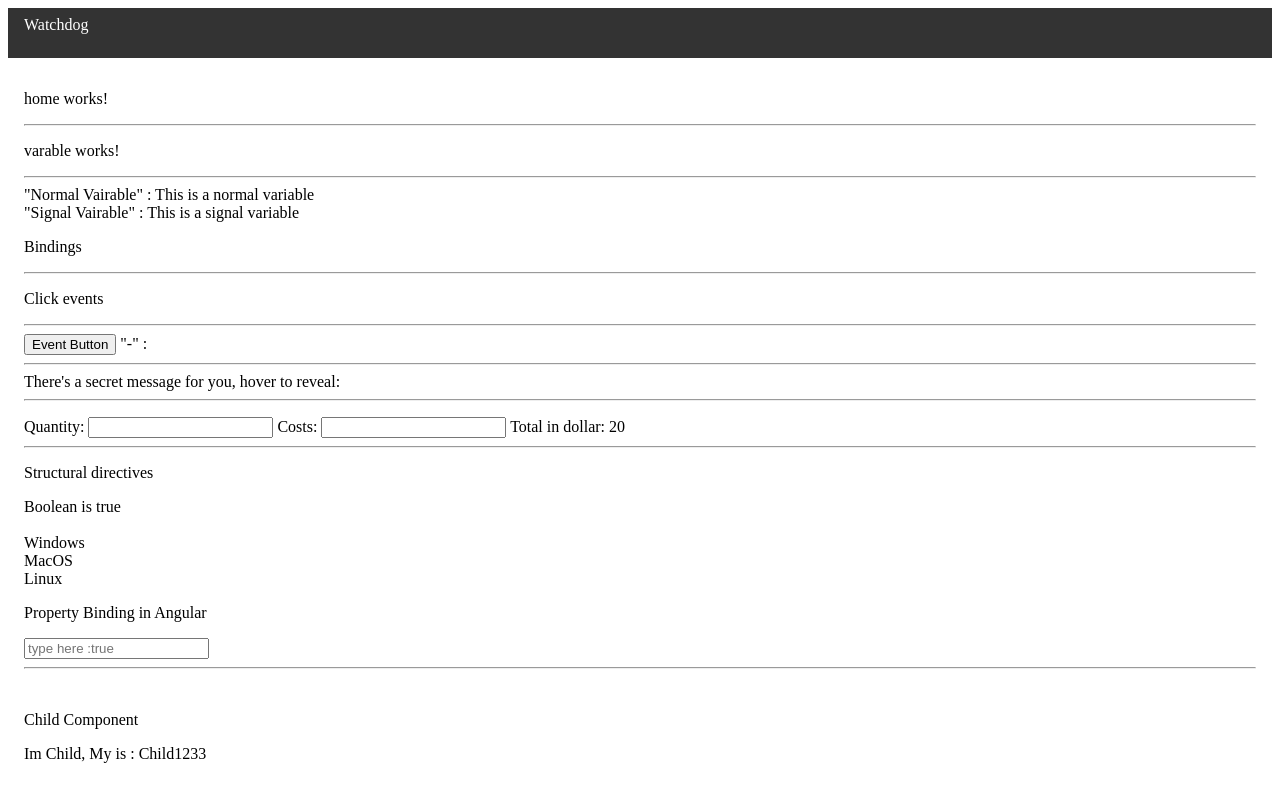
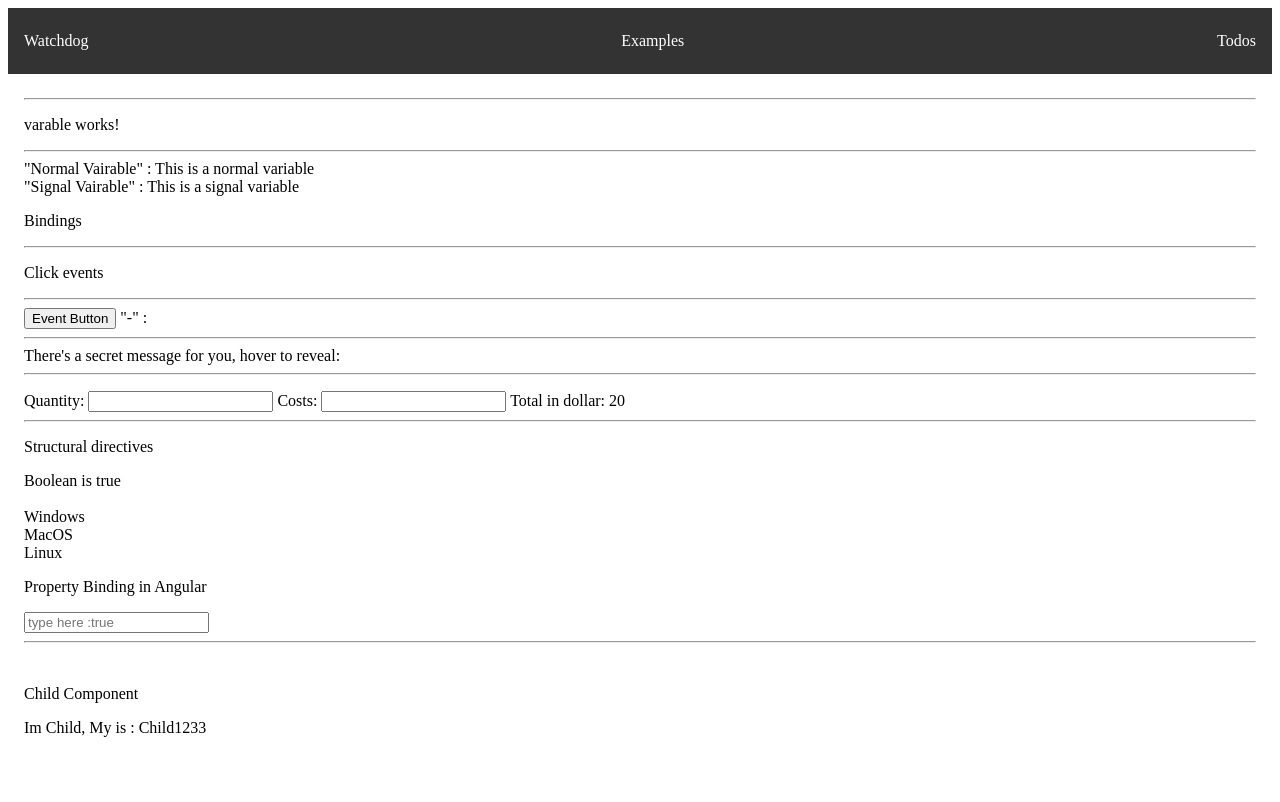
Before and after one commit to ushanperera/WatchDogClient, an Angular app: page /examples in a window 1280 px wide. Before the commit this address led to /. Built offline with nearby package versions, Linux system fonts and the light colour scheme.

Commit message:
routing added

```diff
--- a/src/app/app.component.html
+++ b/src/app/app.component.html
@@ -1,7 +1,7 @@
-<router-outlet />
 <app-header />
 <main>
-  <app-home />
-  <app-varable />
+  <router-outlet />
+  <!-- <app-home /> -->
+  <!-- <app-varable />  -->
   <app-form-template />
 </main>
--- a/src/app/app.routes.ts
+++ b/src/app/app.routes.ts
@@ -1,3 +1,24 @@
 import { Routes } from '@angular/router';
 
-export const routes: Routes = [];
+export const routes: Routes = [
+    {
+        path: '',
+        pathMatch: 'full',
+        loadComponent: () => {
+          return import('./home/home.component').then((m) => m.HomeComponent);
+        },
+      },
+      {
+        path: 'todos',
+        loadComponent: () => {
+          return import('./todos/todos.component').then((m) => m.TodosComponent);
+        },
+      },
+      {
+        path: 'examples',
+        loadComponent: () => {
+          return import('./component/example/varable/varable.component').then((m) => m.VarableComponent);
+        },
+      },
+
+];
--- a/src/app/component/header/header.component.html
+++ b/src/app/component/header/header.component.html
@@ -1,8 +1,11 @@
-<header>
+  <header>
     <nav>
-        Watchdog
+      <span routerLink="/">Watchdog</span>
       <ul>
-        <!-- <li routerLink="/todos">Todos</li> -->
+        <li routerLink="/examples">Examples</li>
+      </ul>
+      <ul>
+        <li routerLink="/todos">Todos</li>
       </ul>
     </nav>
   </header>
--- a/src/app/component/header/header.component.scss
+++ b/src/app/component/header/header.component.scss
@@ -6,4 +6,29 @@ header {
     color: white;
     align-items: center;
     justify-content: space-between;
-}
+
+    nav {
+      width: 100%;
+      display: flex;
+      justify-content: space-between;
+      align-items: center;
+
+      > span {
+        cursor: pointer;
+        &:hover {
+          color: #777;
+        }
+      }
+
+      ul {
+        list-style: none;
+
+        li {
+          cursor: pointer;
+          &:hover {
+            color: #777;
+          }
+        }
+      }
+    }
+  }
--- a/src/app/component/header/header.component.ts
+++ b/src/app/component/header/header.component.ts
@@ -1,11 +1,13 @@
 import { Component } from '@angular/core';
+import { RouterLink } from '@angular/router';
 
 @Component({
   selector: 'app-header',
-  imports: [],
+  standalone: true,
+  imports: [RouterLink],
   templateUrl: './header.component.html',
-  styleUrl: './header.component.scss'
+  styleUrl: './header.component.scss',
 })
 export class HeaderComponent {
-
+  title = 'My first Angular app';
 }
--- /dev/null
+++ b/src/app/todos/todos.component.html
@@ -0,0 +1 @@
+<p>todos works!</p>
--- /dev/null
+++ b/src/app/todos/todos.component.scss
@@ -0,0 +1,7 @@
+.todos {
+    &__item {
+      display: flex;
+      align-items: center;
+      gap: 8px;
+    }
+  }
```
Also changed, not shown: src/app/todos/todos.component.ts (added, +11 -0 lines), 2 other files (tests, documents, lock files or other folders).
